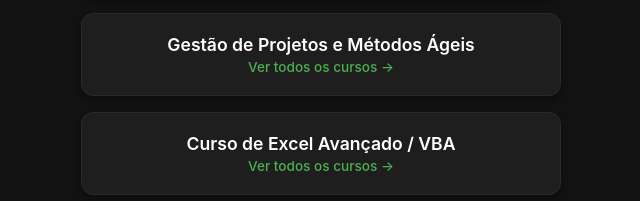
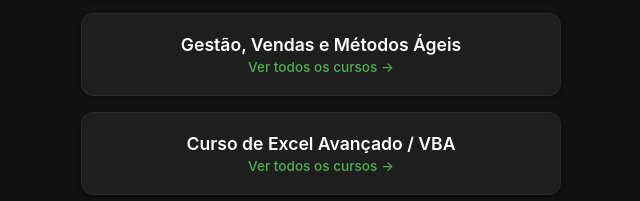
Before and after one commit to rafaeellnunes/curso, a plain HTML site: page index.html in a window 1280 px wide. Shown: the part 212-413 px from the top of the page, 319-959 px from the left. Drawn offline with Linux system fonts and the light colour scheme.

Commit message:
Fix HTML structure and update course titles

```diff
--- a/index.html
+++ b/index.html
@@ -30,7 +30,7 @@
 
         <!-- Botão Gestão -->
         <a href="gestao.html" class="category-card">
-            <div class="category-title">Gestão de Projetos e Métodos Ágeis</div>
+            <div class="category-title">Gestão, Vendas e Métodos Ágeis</div>
             <div class="category-action">Ver todos os cursos &rarr;</div>
         </a>
 
```
